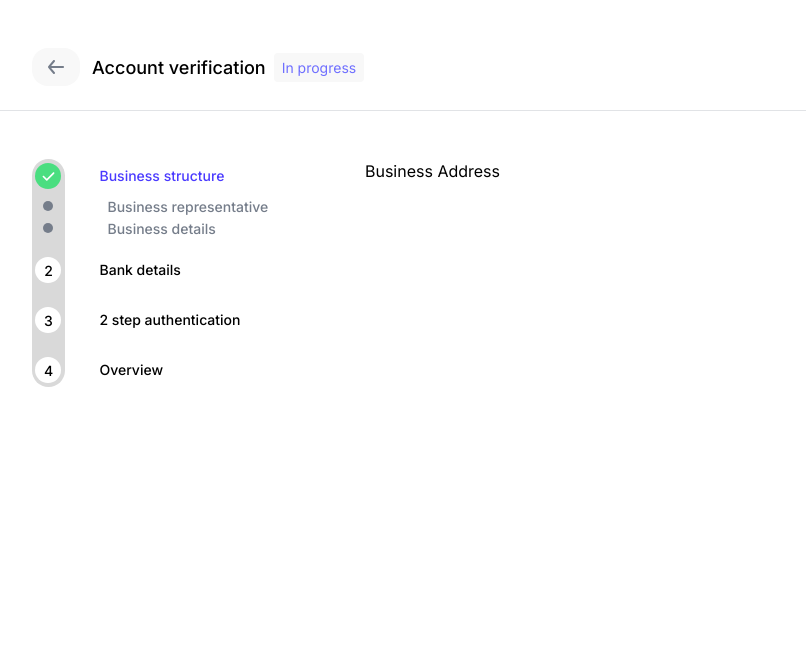
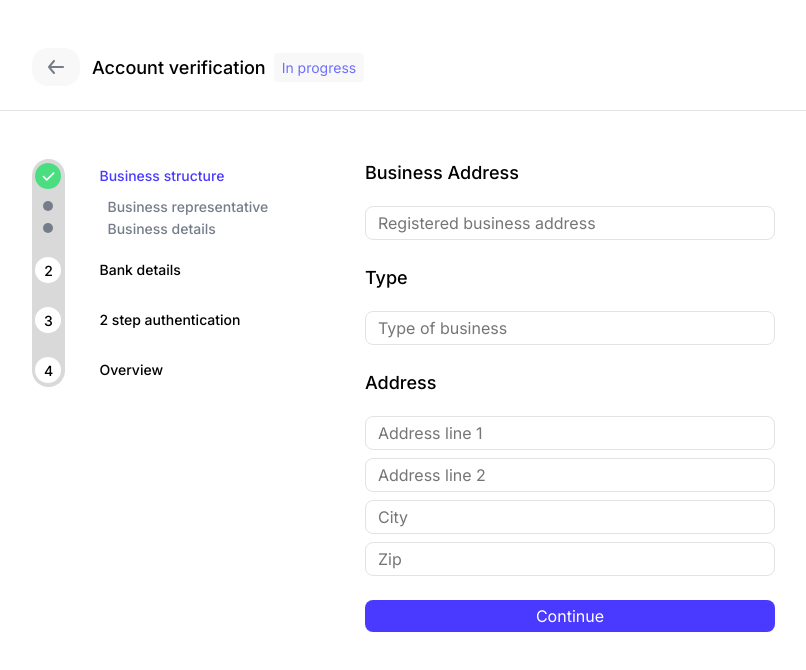
Before and after one commit to madecki-dev/multi-step-form-course, a React (Vite) app: page /business-structure in a window 1280 px wide. Shown: the top 670 px of the page, without its empty margins (38-844 px from the left). Built offline with nearby package versions, Linux system fonts and the light colour scheme.

Commit message:
Dodany formularz

```diff
--- a/package.json
+++ b/package.json
@@ -12,6 +12,7 @@
   "dependencies": {
     "react": "^18.3.1",
     "react-dom": "^18.3.1",
+    "react-hook-form": "^7.52.2",
     "react-router-dom": "^6.26.1",
     "styled-components": "^6.1.12"
   },
--- a/src/views/VerificationForm/BusinessStructure/Address/BusinessAddress.tsx
+++ b/src/views/VerificationForm/BusinessStructure/Address/BusinessAddress.tsx
@@ -1,3 +1,74 @@
+import Input from "../../../../components/Input";
+import {
+  AccountVerificationForm,
+  Fieldset,
+  FormSectionHeading,
+} from "../../VerificationFormItems";
+import Button from "../../../../components/Button";
+import useTableOfContent from "../../../../components/TableOfContent/useTableOfContent";
+import { useForm } from "react-hook-form";
+
+type BusinessAddressFields = {
+  registeredBusinessAddress: string;
+  typeOfBusiness: string;
+  addressLine1: string;
+  addressLine2: string;
+  city: string;
+  zip: string;
+};
+
 export default function BusinessAddress() {
- return <>Business Address</>
+  const { register, handleSubmit } = useForm<BusinessAddressFields>({
+    defaultValues: JSON.parse(localStorage.getItem("businessAddress") || "{}"),
+  });
+  const { proceed } = useTableOfContent();
+
+  const submitAndProceed = (formData: BusinessAddressFields) => {
+    localStorage.setItem("businessAddress", JSON.stringify(formData));
+    proceed(true);
+  };
+
+  return (
+    <AccountVerificationForm onSubmit={handleSubmit(submitAndProceed)}>
+      <Fieldset>
+        <FormSectionHeading>Business Address</FormSectionHeading>
+        <Input
+          label="Registered business address"
+          placeholder="Registered business address"
+          required
+          {...register("registeredBusinessAddress")}
+        />
+      </Fieldset>
+
+      <Fieldset>
+        <FormSectionHeading>Type</FormSectionHeading>
+        <Input
+          label="Type of business"
+          placeholder="Type of business"
+          required
+          {...register("typeOfBusiness")}
+        />
+      </Fieldset>
+
+      <Fieldset>
+        <FormSectionHeading>Address</FormSectionHeading>
+        <Input
+          label="Address line 1"
+          placeholder="Address line 1"
+          required
+          {...register("addressLine1")}
+        />
+        <Input
+          label="Address line 2"
+          placeholder="Address line 2"
+          required
+          {...register("addressLine2")}
+        />
+        <Input label="City" placeholder="City" required {...register("city")} />
+        <Input label="Zip" placeholder="Zip" required {...register("zip")} />
+      </Fieldset>
+
+      <Button>Continue</Button>
+    </AccountVerificationForm>
+  );
 }
```
Also changed, not shown: 1 other file (tests, documents, lock files or other folders).
